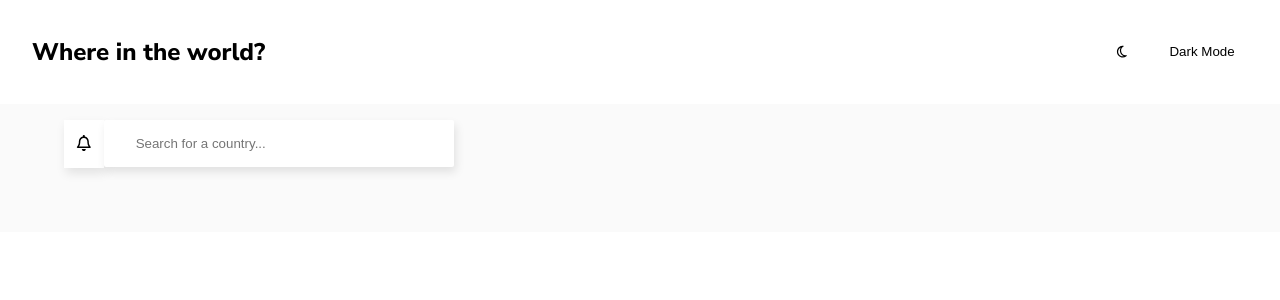
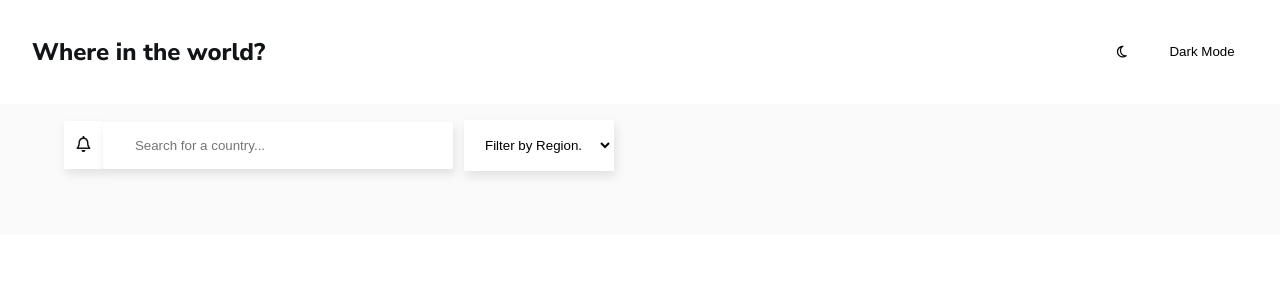
Before and after one commit to TimeaReich/countries-react, a React (Create React App) app: page / in a window 1280 px wide. Shown: the top 300 px of the page. Built offline with nearby package versions, Linux system fonts and the light colour scheme; no server answers.

Commit message:
in progress

```diff
--- a/src/App.css
+++ b/src/App.css
@@ -6,6 +6,7 @@
   text-align: left;
   font-family: "Nunito Sans", sans-serif;
   background-color: hsl(0, 0%, 98%);
+  color: hsl(200, 15%, 8%);
 }
 .dark-App {
   text-align: left;
@@ -13,7 +14,7 @@
   background-color: hsl(207, 26%, 17%);
   color: #fff;
 }
-.App-header {
+.app-header {
   text-align: left;
   font-family: "Nunito Sans", sans-serif;
   background-color: hsl(0, 0%, 100%);
@@ -21,23 +22,31 @@
   flex-direction: row;
   align-items: center;
   justify-content: space-around;
-  color: rgb(0, 0, 0);
+  color: hsl(200, 15%, 8%);
   padding: 1rem 2rem;
 }
+.dark-app-header {
+  text-align: left;
+  font-family: "Nunito Sans", sans-serif;
+  background-color: hsl(209, 23%, 22%);
+  display: flex;
+  flex-direction: row;
+  align-items: center;
+  justify-content: space-around;
+  color: hsl(0, 0%, 100%);
+  padding: 1rem 2rem;
+}
+
 h2 {
   font-weight: 800;
   font-size: 24px;
 }
-.dark-light-switch-button {
+.dark-light-switch-button-div {
   width: 200px;
   display: flex;
   flex-direction: row;
   align-items: center;
 }
-.dark-light-switch-button :hover {
-  background-color: hsl(0, 0%, 98%);
-}
-
 .dark-mode-button {
   border: none;
   background-color: #fff;
@@ -45,7 +54,20 @@ h2 {
   flex-direction: row;
   align-items: center;
 }
-
+.dark-mode-button:hover {
+  background-color: hsl(0, 0%, 98%);
+}
+.dark-mode-button-dark {
+  border: none;
+  background-color: hsl(209, 23%, 22%);
+  display: flex;
+  flex-direction: row;
+  align-items: center;
+  color: #fff;
+}
+.dark-mode-button-dark :hover {
+  background-color: hsl(207, 26%, 17%);
+}
 .card-container {
   background-color: hsl(0, 0%, 98%);
   padding: 2rem;
@@ -59,7 +81,7 @@ h2 {
   flex-wrap: wrap;
 }
 
-.Card {
+.card {
   flex: 1 0 20%;
   background-color: #fff;
   color: hsl(0, 0%, 52%);
@@ -68,6 +90,16 @@ h2 {
   height: 400px;
   margin: 1rem;
   box-shadow: 2px 5px 10px rgb(0, 0, 0, 10%);
+}
+.dark-card {
+  flex: 1 0 20%;
+  color: hsl(0, 0%, 100%);
+  text-align: left;
+  width: auto;
+  height: 400px;
+  margin: 1rem;
+  box-shadow: 2px 5px 10px rgb(0, 0, 0, 10%);
+  background-color: hsl(209, 23%, 22%);
 }
 .flag-container {
   height: 50%;
@@ -81,9 +113,13 @@ img {
   height: 100%;
   object-fit: cover;
 }
-h3 {
+.h3 {
   font-weight: 600;
-  color: #000;
+  color: hsl(200, 15%, 8%);
+}
+.dark-h3 {
+  font-weight: 600;
+  color: hsl(0, 0%, 100%);
 }
 .icon {
   width: 50px;
@@ -98,6 +134,14 @@ h3 {
   border-radius: 2px;
   box-shadow: 2px 5px 10px rgb(0, 0, 0, 10%);
 }
+.dark-search-bar {
+  background-color: hsl(209, 23%, 22%);
+  padding: 1rem 2rem;
+  width: 350px;
+  border: none;
+  border-radius: 2px;
+  box-shadow: 2px 5px 10px rgb(0, 0, 0, 10%);
+}
 .search-icon {
   margin-left: 4rem;
   padding-top: 13px;
@@ -106,11 +150,42 @@ h3 {
   background-color: rgb(255, 255, 255);
   box-shadow: 2px 5px 10px rgb(0, 0, 0, 10%);
 }
+.dark-search-icon {
+  padding-top: 13px;
+  width: 50px;
+  height: 48px;
+  background-color: hsl(209, 23%, 22%);
+  box-shadow: 2px 5px 10px rgb(0, 0, 0, 10%);
+}
 .search-bar-container {
   display: flex;
   width: 500px;
   flex-direction: row;
   align-items: center;
-  justify-content: left;
+}
+
+.custom-select select {
+  width: 150px;
+  padding: 1rem;
+  content: "";
+  border-color: #fff transparent transparent transparent;
+  background-color: #fff;
+  box-shadow: 2px 5px 10px rgb(0, 0, 0, 10%);
+}
+.dark-custom-select select {
+  width: 150px;
+  padding: 1rem;
+
+  border-color: #fff transparent transparent transparent;
+  background-color: hsl(209, 23%, 22%);
+  color: #fff;
+  box-shadow: 2px 5px 10px rgb(0, 0, 0, 10%);
+}
+
+.search-container {
   margin-top: 1rem;
+  display: flex;
+  justify-content: space-evenly;
+  flex-direction: row;
+  align-items: center;
 }
--- a/src/App.js
+++ b/src/App.js
@@ -3,6 +3,7 @@ import Card from "./Card";
 import SearchBar from "./SearchBar";
 import React, { useState, useEffect } from "react";
 import DarkLightSwitchButton from "./DarkLightSwitchButton";
+import FilterByRegion from "./FIlterByRegion";
 
 function App() {
   useEffect(() => {
@@ -17,26 +18,33 @@ function App() {
 
   return (
     <div className={darkMode ? "dark-App" : "App"}>
-      <header className="App-header">
+      <header className={darkMode ? "dark-app-header" : "app-header"}>
         <h2>Where in the world?</h2>
-        <div className="dark-light-switch-button">
+        <div className="dark-light-switch-button-div">
           <DarkLightSwitchButton
             setDarkMode={setDarkMode}
             darkMode={darkMode}
           />
         </div>
       </header>
-      <div>
+      <div className="search-container">
         <SearchBar
+          darkMode={darkMode}
           countryData={countryData}
           setCountryData={setCountryData}
           setFilterCountry={setFilterCountry}
         />
-        <div className={darkMode ? "dark-card-container" : "card-container"}>
-          <Card
-            countryData={filterCountry.length > 0 ? filterCountry : countryData}
-          />
-        </div>
+        <FilterByRegion
+          setFilterCountry={setFilterCountry}
+          darkMode={darkMode}
+          countryData={countryData}
+        />
+      </div>
+      <div className={darkMode ? "dark-card-container" : "card-container"}>
+        <Card
+          darkMode={darkMode}
+          countryData={filterCountry.length > 0 ? filterCountry : countryData}
+        />
       </div>
     </div>
   );
--- a/src/Card.js
+++ b/src/Card.js
@@ -3,12 +3,12 @@ import React from "react";
 const Card = (props) => {
   return props.countryData.map((item) => {
     return (
-      <div className="Card">
+      <div className={props.darkMode ? "dark-card" : "card"}>
         <div className="flag-container">
           <img alt="country flag" src={item.flag}></img>
         </div>
         <div className="text-container">
-          <h3>{item.name}</h3>
+          <h3 className={props.darkMode ? "dark-h3" : "h3"}>{item.name}</h3>
           <p>Population: {item.population}</p>
           <p>Region: {item.region}</p>
           <p>Capital: {item.capital}</p>
--- a/src/DarkLightSwitchButton.js
+++ b/src/DarkLightSwitchButton.js
@@ -5,7 +5,7 @@ import { faMoon } from "@fortawesome/free-regular-svg-icons";
 const DarkLightSwitchButton = (props) => {
   return (
     <button
-      className="dark-mode-button"
+      className={props.darkMode ? "dark-mode-button-dark" : "dark-mode-button"}
       onClick={() => {
         props.setDarkMode(!props.darkMode);
       }}
--- /dev/null
+++ b/src/FIlterByRegion.js
@@ -0,0 +1,28 @@
+import React, { useState } from "react";
+const FilterByRegion = (props) => {
+  const [selectedRegion, setSelectedRegion] = useState("");
+
+  const regionSelect = (e) => {
+    setSelectedRegion(e.target.value);
+
+    const filter = props.countryData.filter((item) => {
+      return item.region === selectedRegion;
+    });
+    console.log(filter);
+    return props.setFilterCountry(filter);
+  };
+
+  return (
+    <div className={props.darkMode ? "dark-custom-select" : "custom-select"}>
+      <select onChange={regionSelect}>
+        <option value="">Filter by Region...</option>
+        <option value="Africa">Africa</option>
+        <option value="America">America</option>
+        <option value="Asia">Asia</option>
+        <option value="Europe">Europe</option>
+        <option value="Oceania">Oceania</option>
+      </select>
+    </div>
+  );
+};
+export default FilterByRegion;
--- a/src/SearchBar.js
+++ b/src/SearchBar.js
@@ -13,14 +13,14 @@ const SearchBar = (props) => {
 
   return (
     <div className="search-bar-container">
-      <div className="search-icon">
+      <div className={props.darkMode ? "dark-search-icon" : "search-icon"}>
         <FontAwesomeIcon icon={faBell} />
       </div>
       <div>
         <input
           id="country-search"
           type="text"
-          className="search-bar"
+          className={props.darkMode ? "dark-search-bar" : "search-bar"}
           placeholder="Search for a country..."
           onChange={handleSearchInput}
         ></input>
```
